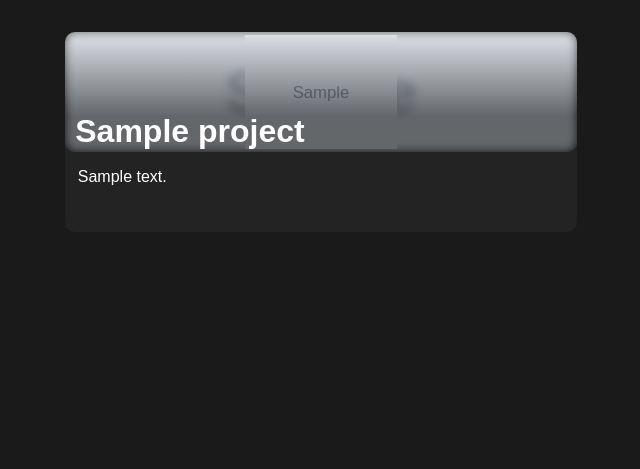
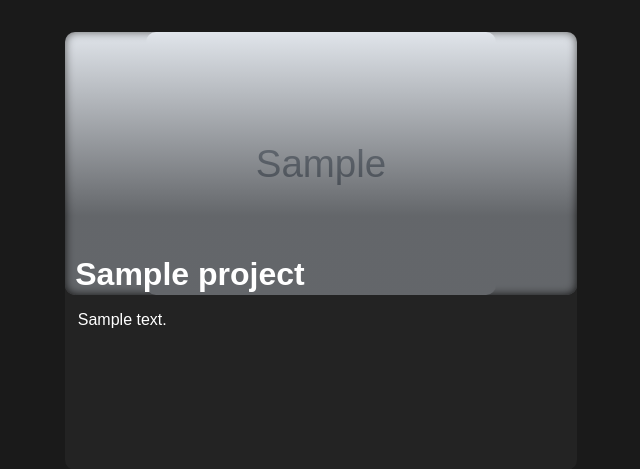
Before and after one commit to Mole1424/website, a Flask app: page /projects in a window 1280 px wide. Shown: the part 64-533 px from the top of the page, without its empty margins (319-959 px from the left). Run offline with Flask 3, Linux system fonts and the light colour scheme; tables that the repository leaves empty hold one stand-in row (values such as "Sample post"); grey boxes marked "Sample" are stand-in pictures; parts of the project's set-up code (start-up, migrations or seed data) failed here and were passed over.

Commit message:
more CSS

```diff
--- a/static/css/projects.css
+++ b/static/css/projects.css
@@ -5,8 +5,7 @@
 }
 
 .project {
-    height: 25vh;
-    width: 90%;
+    width: 100%;
     background-color: var(--background2);
     border-radius: 10px;
     color: var(--text);
@@ -26,9 +25,6 @@
     overflow: hidden;
     width: 100%;
     height: 100%;
-    position: absolute;
-    top: 0;
-    left: 0;
     object-fit: cover;
     border-radius: 10px;
 }
@@ -56,9 +52,10 @@
 }
 
 .foreground {
-    max-width: 95%;
-    max-height: 95%;
+    max-width: 100%;
+    max-height: 100%;
     object-fit: contain;
+    border-radius: 10px;
 }
 
 .overlay {
@@ -100,7 +97,7 @@
 @media screen and (min-width: 567px) {
     .projects {
         display: grid;
-        gap: 10px;
+        gap: 1vw;
         grid-template-columns: repeat(auto-fit, minmax(250px, 1fr));
         justify-items: center;
         align-items: stretch;
@@ -124,12 +121,12 @@
         display: flex;
         overflow: auto;
         scroll-snap-type: x mandatory;
-        scroll-padding: 0 2%;
+        scroll-padding: 0 5vw;
         padding: 0;
     }
 
     .project {
-        height: 80vh;
+        height: 50vh;
         width: 90vw;
         flex-shrink: 0;
         scroll-snap-align: start;
--- a/templates/projects.html
+++ b/templates/projects.html
@@ -3,10 +3,10 @@
     <a href="/projects/{{project.id}}" class="project">
         <div class="imgtitle">
             <div class="backgroundcontainer">
-                <img class="background" src="{{ project.image }}" alt="{{ project.title }}">
+                <img class="background" src="{{ project.image }}" alt="{{ project.title }} background">
             </div>
             <div class="foregroundcontainer">
-                <img class="foreground" src="{{ project.image }}" alt="{{ project.title }}">
+                <img class="foreground" src="{{ project.image }}" alt="{{ project.title }} foreground">
             </div>
             <div class="overlay">
                 <h1>{{ project.title }}</h1>
```
